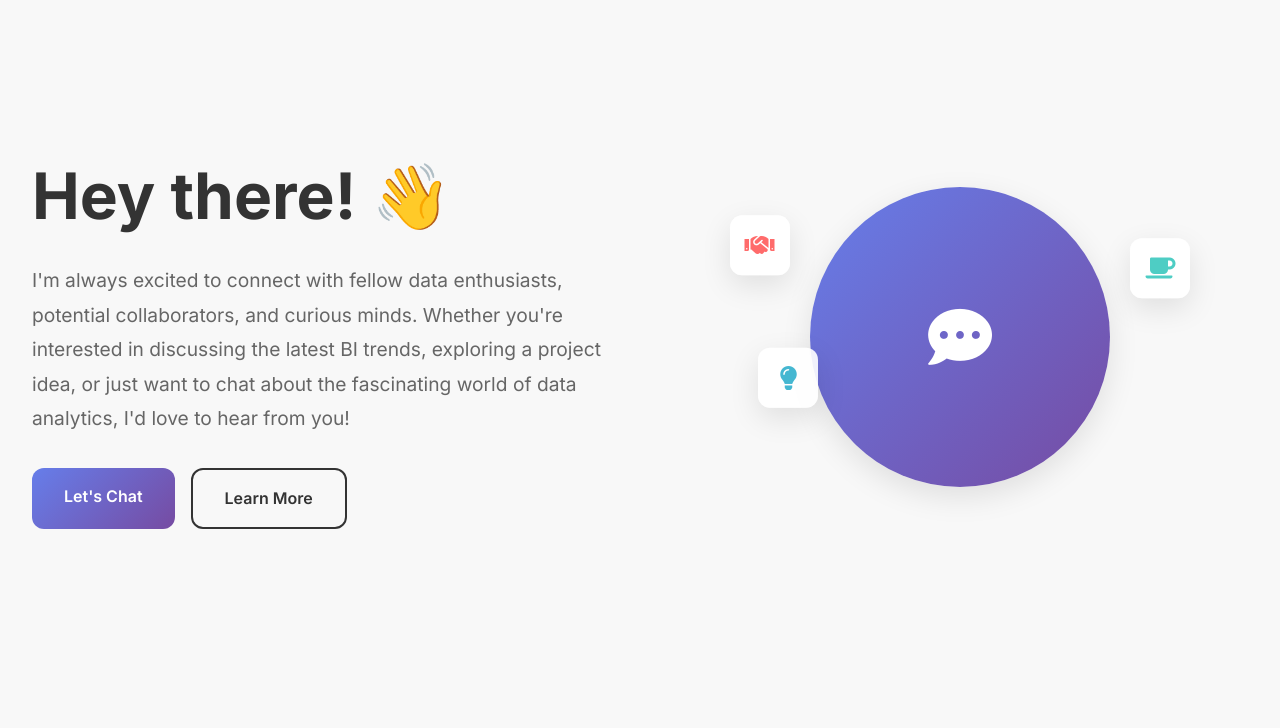
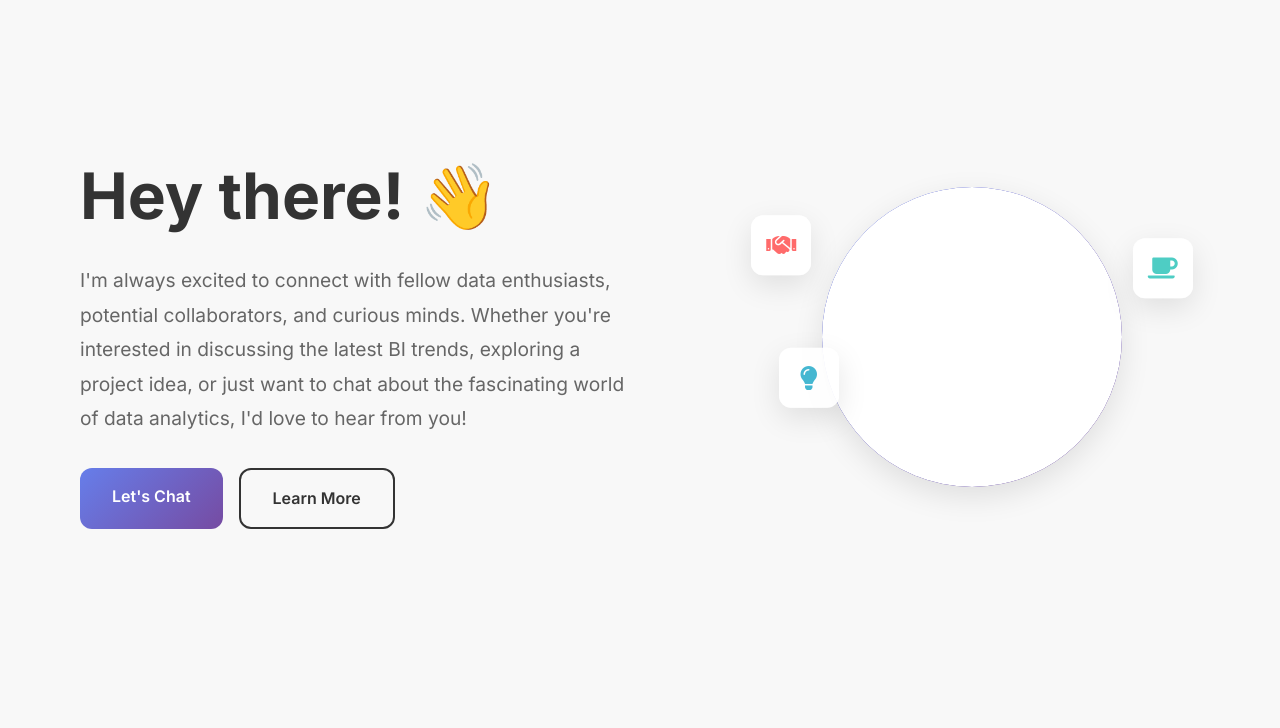
Before and after one commit to aryanparte03/aryanparte_portfolio, a Flask app: page /say-hi in a window 1280 px wide. Shown: the part 63-791 px from the top of the page. Run offline with Flask 3, Linux system fonts and the light colour scheme; grey boxes are pictures that could not be loaded.

Commit message:
Update say_hi.html

```diff
--- a/templates/say_hi.html
+++ b/templates/say_hi.html
@@ -4,7 +4,7 @@
 {% block description %}Connect with Aryan Parte - Let's start a conversation about Business Intelligence, Analytics, and exciting opportunities.{% endblock %}
 
 {% block content %}
-<section class="hero">
+<section style="margin-left: 3rem" class="hero">
     <div class="hero-content">
         <h1>Hey there! 👋</h1>
         <p class="subtitle">I'm always excited to connect with fellow data enthusiasts, potential collaborators, and curious minds. Whether you're interested in discussing the latest BI trends, exploring a project idea, or just want to chat about the fascinating world of data analytics, I'd love to hear from you!</p>
@@ -15,9 +15,13 @@
     </div>
 
     <div class="hero-image">
-        <div class="hero-avatar" style="background: var(--gradient);">
-            <div style="width: 100%; height: 100%; display: flex; align-items: center; justify-content: center; font-size: 4rem; color: white;">
-                <i class="fas fa-comment-dots"></i>
+        <div class="hero-avatar">
+            <!-- You can replace this with your actual photo -->
+            <div class="hero-avatar no-hover" style="width: 300px; height: 300px; background: white; border-radius: 50%; display: flex; align-items: center; justify-content: center; margin: auto;">
+                <video autoplay muted playsinline tabindex="-1" style="max-width: 80%; height: auto; outline: none;">
+                    <source src="{{ url_for('static', filename='images/say_hi.mp4') }}" type="video/mp4">
+                    Your browser does not support the video tag.
+                </video>
             </div>
         </div>
         <div class="floating-elements">
@@ -117,8 +121,8 @@
       <div class="card-icon" style="margin: 0 auto; width: 50px; height: 50px;">
         <i class="fab fa-whatsapp"></i>
       </div>
-      <h3>Coffee Chat</h3>
-      <p>Virtual or in-person casual conversations</p>
+      <h3>Whatsapp</h3>
+      <p>Talk code, coffee, or collabs? Let's connect</p>
     </div>
 
   </div>
```
